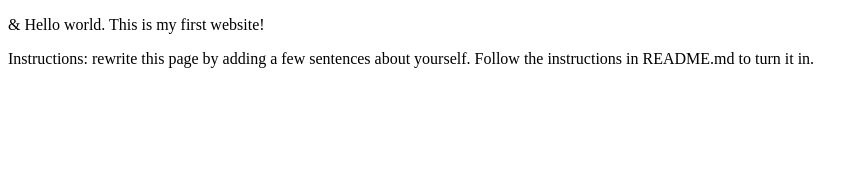
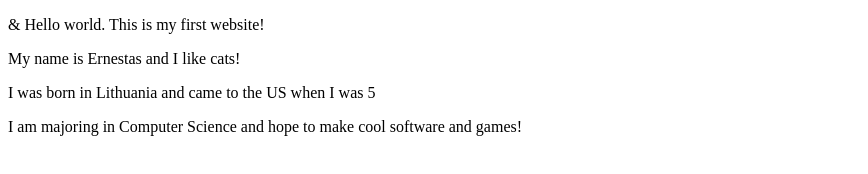
Before and after one commit to nestedbarray/webdev_lab1, a plain HTML site: page index.html in a window 1280 px wide. Shown: the whole page, without its empty margins (0-868 px from the left). Drawn offline with Linux system fonts and the light colour scheme.

Commit message:
Update index.html

```diff
--- a/index.html
+++ b/index.html
@@ -6,6 +6,8 @@
 </head>
 <body>
   <p>&amp; Hello world. This is my first website!</p>
-  <p>Instructions: rewrite this page by adding a few sentences about yourself. Follow the instructions in README.md to turn it in.</p>
+  <p>My name is Ernestas and I like cats!</p>
+  <p>I was born in Lithuania and came to the US when I was 5</p>
+  <p>I am majoring in Computer Science and hope to make cool software and games!</p>
 </body>
 </html>
```
